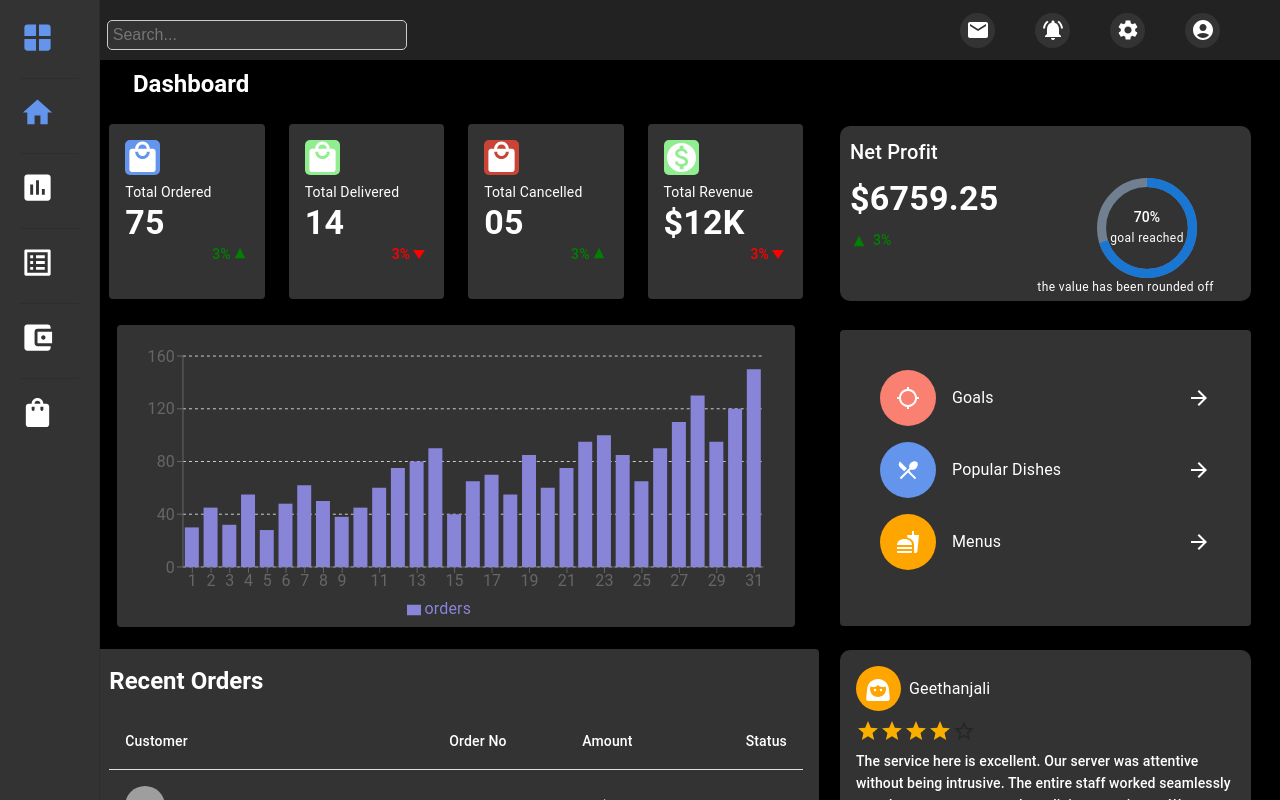
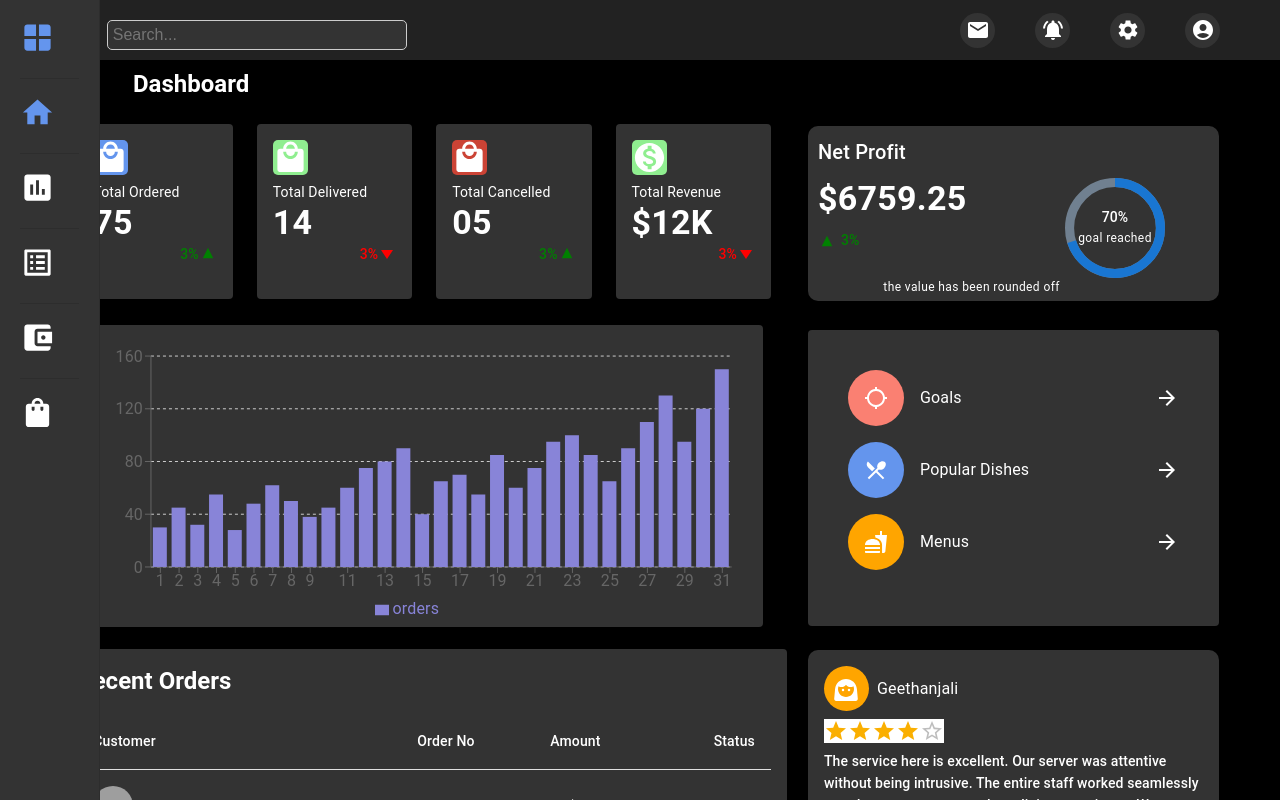
Before and after one commit to ammakavya/DashBoard, a React (Create React App) app: page / in a window 1280 px wide. Shown: the top 800 px of the page. Built offline with nearby package versions, Linux system fonts and the light colour scheme; grey boxes are pictures that could not be loaded.

Commit message:
first commit

```diff
--- a/src/App.js
+++ b/src/App.js
@@ -16,30 +16,30 @@ function App() {
       <Box sx={{ padding: 1 }}>
         <Typography
           variant="h5"
-          sx={{ color: "white", fontWeight: "bold", marginBottom: 1,marginLeft:'125px' }}
+          sx={{
+            color: "white",
+            fontWeight: "bold",
+            marginBottom: 1,
+            marginLeft: "125px",
+          }}
         >
           Dashboard
         </Typography>
         <Grid container spacing={2}>
-          <Grid item xs={12} sm={4} md={0.8}>
+          <Grid item xs={12} sm={4} md={0.5}>
             <MenuBoard />
           </Grid>
-          <Grid item xs={12} sm={8} md={7} sx={{padding:'5px'}}>
-
-              <ProductDetails />
-              <ActivityDetails />
-                <Transactions/>
-
-
+          <Grid item xs={12} sm={8} md={7} sx={{ padding: "5px" }}>
+            <ProductDetails />
+            <ActivityDetails />
+            <Transactions />
           </Grid>
           <Grid item xs={12} sm={12} md={4}>
             <Profits />
             <GoalsPages />
 
             <ReviewPage />
-
           </Grid>
-
         </Grid>
       </Box>
     </div>
--- a/src/components/Profits.js
+++ b/src/components/Profits.js
@@ -101,7 +101,7 @@ const Profits = () => {
           <CircularProgressWithLabel value={70} size={100} thickness={4} />
 
         </Grid>
-        <Typography sx={{marginLeft:'50%'}} variant="caption"> the value has been rounded off</Typography>
+        <Typography sx={{marginLeft:'20%'}} variant="caption"> the value has been rounded off</Typography>
 
       </Grid>
     </Paper>
--- a/src/components/ReviewPage.js
+++ b/src/components/ReviewPage.js
@@ -44,7 +44,7 @@ const ReviewPage = () => {
             <Rating
               name={`rating-${index}`}
               defaultValue={review.rating}
-              sx={{ mb: 1 ,borderColor:'white' }}
+              sx={{ mb: 1 ,backgroundColor:'white' }}
             />
             <Typography variant="subtitle2" sx={{ color: "white" }}>
               {review.review}
```
